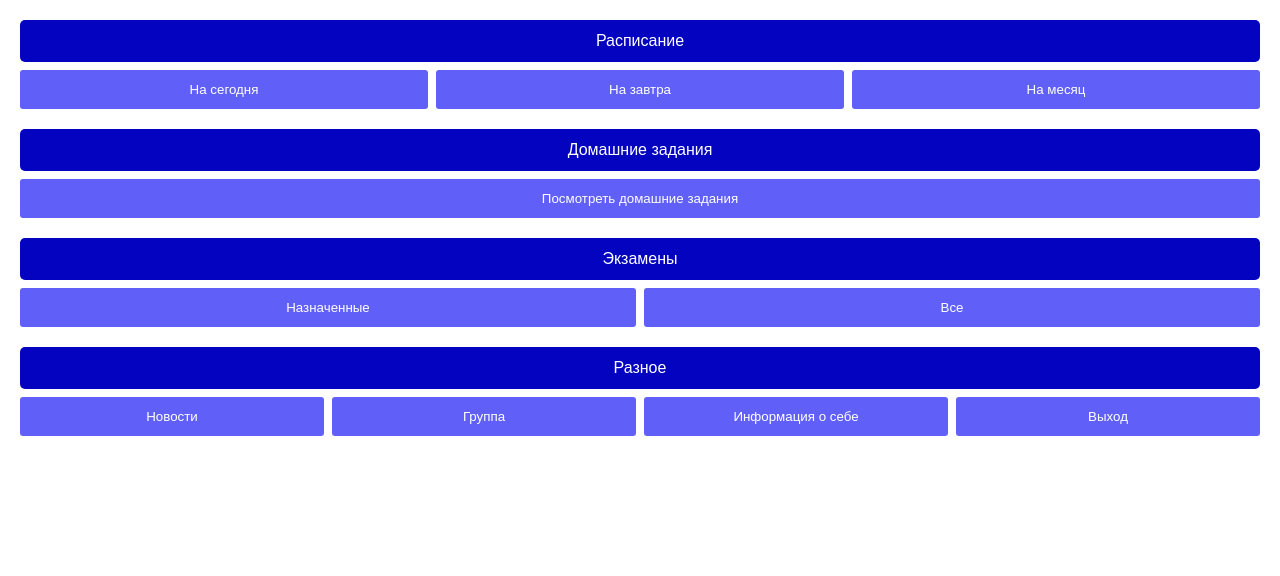
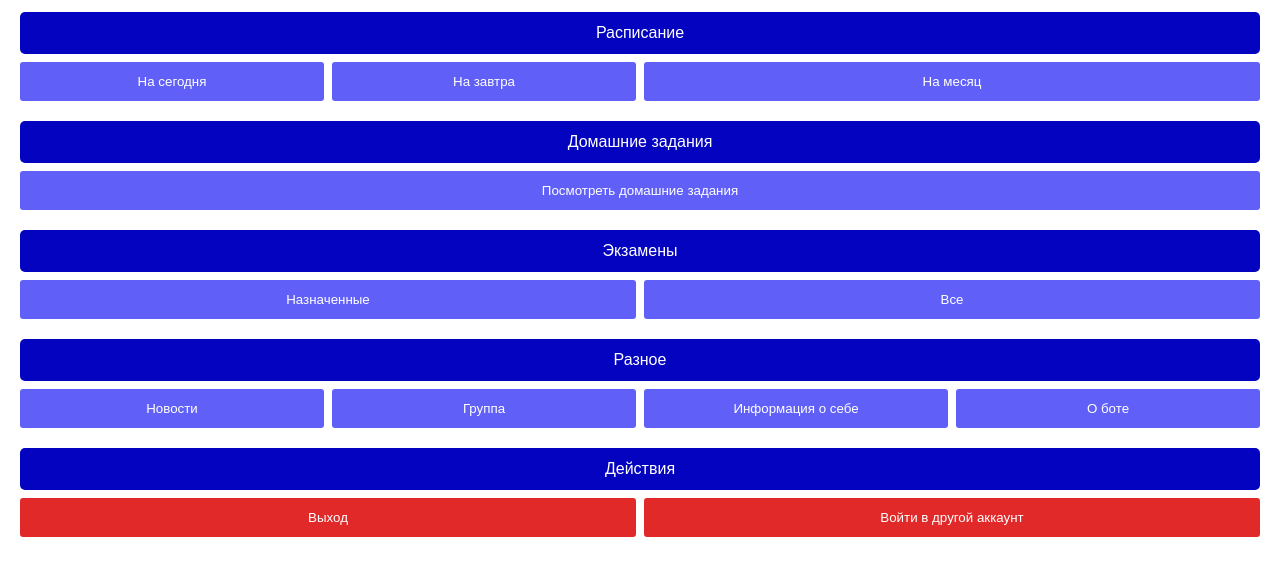
Before and after one commit to DDeenis/mystat-bot-webapp, a Svelte app: page / in a window 1280 px wide. Shown: the top 576 px of the page. Built offline with nearby package versions, Linux system fonts and the light colour scheme.

Commit message:
finish main page layout

```diff
--- a/src/App.svelte
+++ b/src/App.svelte
@@ -14,6 +14,6 @@
     flex-direction: column;
     justify-content: center;
     align-items: center;
-    padding: 0.75rem;
+    padding: 0.25rem 0.75rem;
   }
 </style>
--- a/src/Pages/MainPage.svelte
+++ b/src/Pages/MainPage.svelte
@@ -19,5 +19,9 @@
   <ActionButton>Новости</ActionButton>
   <ActionButton>Группа</ActionButton>
   <ActionButton>Информация о себе</ActionButton>
-  <ActionButton>Выход</ActionButton>
+  <ActionButton>О боте</ActionButton>
 </ActionsSection>
+<ActionsSection header={"Действия"}>
+  <ActionButton variant={"danger"}>Выход</ActionButton>
+  <ActionButton variant={"danger"}>Войти в другой аккаунт</ActionButton>
+</ActionsSection>
--- a/src/components/ActionButton.svelte
+++ b/src/components/ActionButton.svelte
@@ -1,15 +1,20 @@
 <script lang="ts">
   import { createEventDispatcher } from "svelte";
 
+  export let variant: "regular" | "danger" = "regular";
+
+  const isDanger = variant === "danger";
   const dispatch = createEventDispatcher();
 
   const onClick = () => dispatch("click");
 </script>
 
-<button class="main-menu-actions__button" on:click={onClick}><slot /></button>
+<button class="button" class:button-danger={isDanger} on:click={onClick}>
+  <slot />
+</button>
 
 <style>
-  .main-menu-actions__button {
+  .button {
     width: 100%;
     padding: 0.75rem 0;
     background-color: var(--color-primary);
@@ -21,7 +26,15 @@
     cursor: pointer;
   }
 
-  .main-menu-actions__button:hover {
+  .button-danger {
+    background-color: rgb(226, 41, 41);
+  }
+
+  .button:hover {
     background-color: var(--color-primary-hover);
   }
+
+  .button-danger:hover {
+    background-color: rgb(196, 35, 35);
+  }
 </style>
--- a/src/components/ActionsSection.svelte
+++ b/src/components/ActionsSection.svelte
@@ -3,8 +3,8 @@
 </script>
 
 <section class="main-menu-actions">
-  <div class="main-menu-actions__header">{header}</div>
-  <div class="main-menu-actions__actions">
+  <div class="main-menu-actions_header">{header}</div>
+  <div class="main-menu-actions_actions">
     <slot />
   </div>
 </section>
@@ -17,7 +17,7 @@
     margin-bottom: 1.25rem;
   }
 
-  .main-menu-actions__header {
+  .main-menu-actions_header {
     width: 100%;
     padding: 0.75rem;
     background-color: var(--color-secondary);
@@ -27,9 +27,14 @@
     margin-bottom: 0.5rem;
   }
 
-  .main-menu-actions__actions {
+  .main-menu-actions_actions {
     display: grid;
     grid-template-columns: repeat(auto-fit, minmax(150px, 1fr));
     gap: 0.5rem;
   }
+
+  /* why svelte delete this style?  */
+  :global(.main-menu-actions_actions > :last-child:nth-child(odd)) {
+    grid-column: span 2;
+  }
 </style>
```
